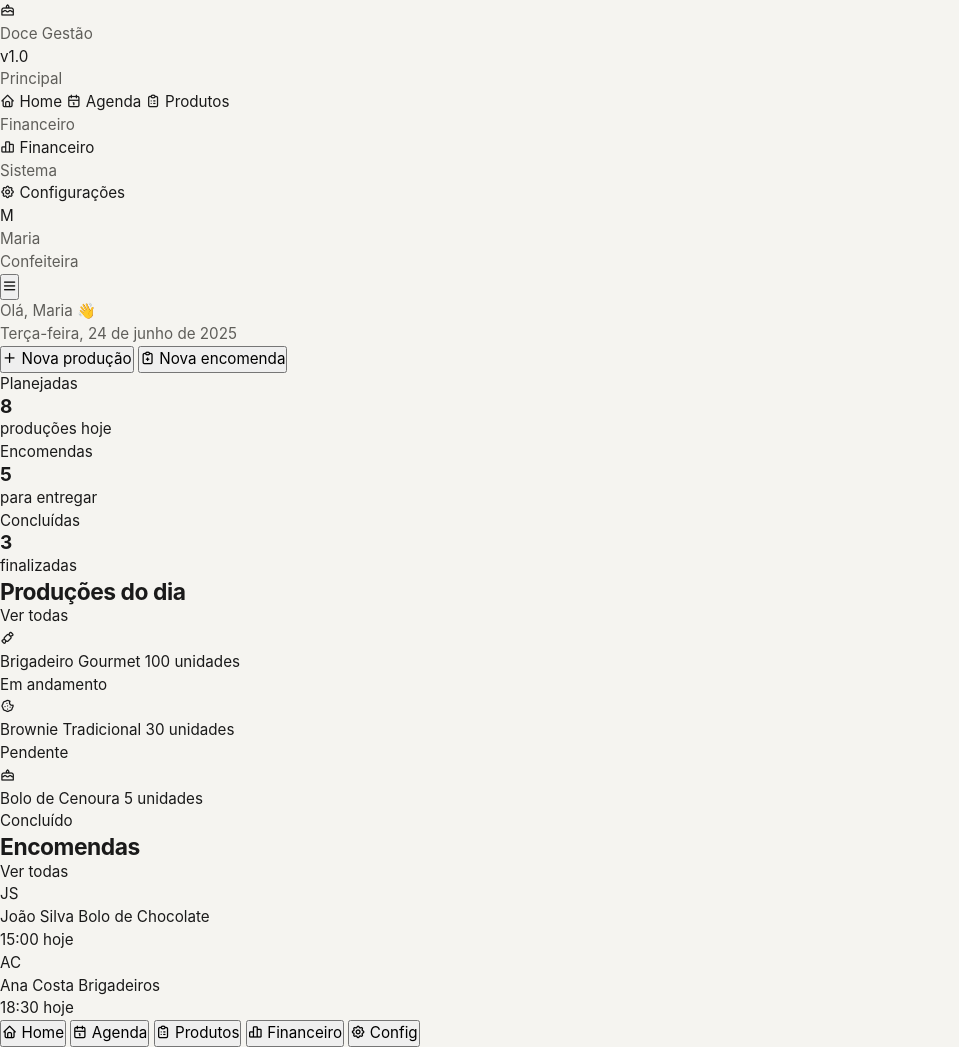
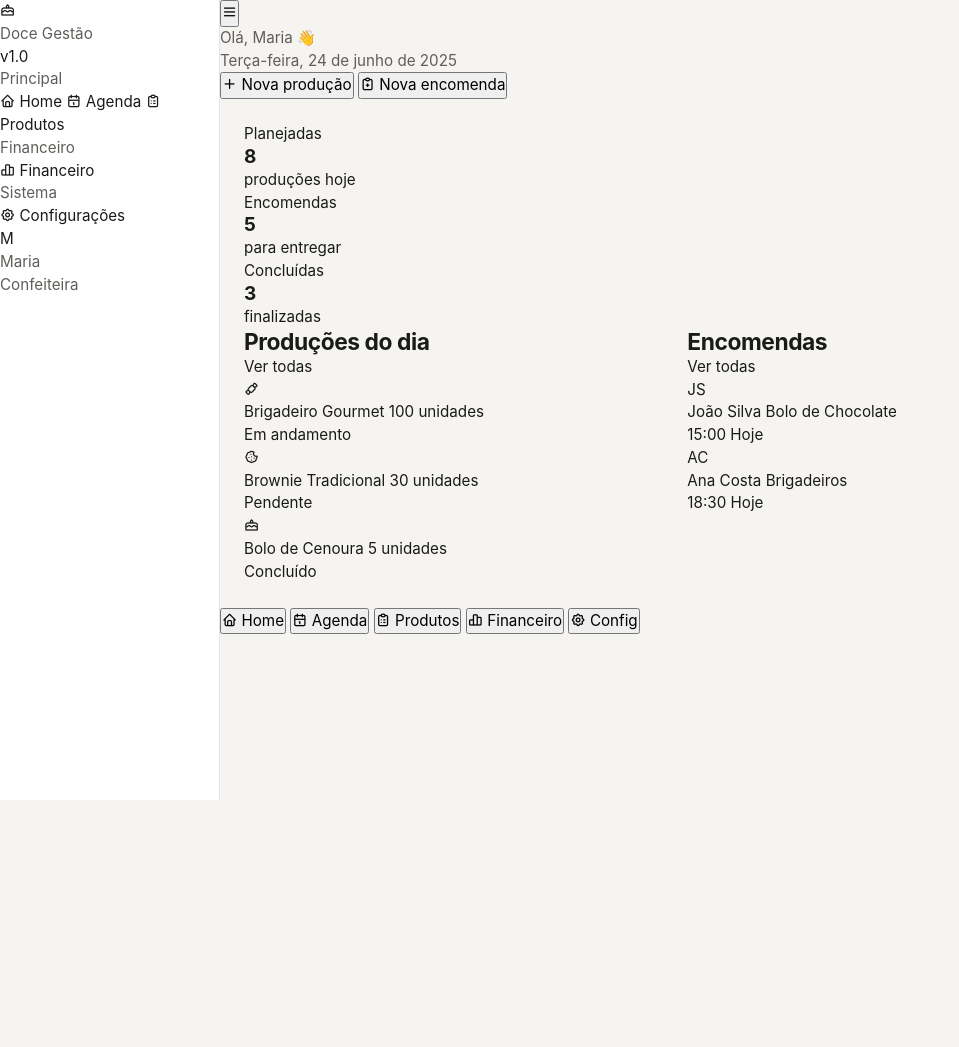
Before and after one commit to AleRicDev/AgendaConfeitaria, a plain HTML site: page index.html in a window 1280 px wide. Shown: the whole page, without its empty margins (0-959 px from the left). After the commit the page ends 800 px from the top, so only its background shows below. Drawn offline with Linux system fonts and the light colour scheme.

Commit message:
feat: create initial layout and improve HTML structure

```diff
--- a/index.html
+++ b/index.html
@@ -7,34 +7,32 @@
 
   <title>Doce Gestão</title>
 
-  <!-- FONTES -->
-  <link rel="preconnect" href="https://fonts.googleapis.com">
-  <link rel="preconnect" href="https://fonts.gstatic.com" crossorigin>
-  <link href="https://fonts.googleapis.com/css2?family=Inter:wght@400;500;600;700&display=swap" rel="stylesheet">
-
-  <!-- ÍCONES -->
-  <link rel="stylesheet" href="https://cdn.jsdelivr.net/npm/@tabler/icons-webfont@latest/tabler-icons.min.css">
+  <!-- Tabler Icons -->
+  <link rel="stylesheet"
+    href="https://cdn.jsdelivr.net/npm/@tabler/icons-webfont@latest/tabler-icons.min.css">
 
   <!-- CSS -->
-  <link rel="stylesheet" href="src/css/index.css">
+  <link rel="stylesheet" href="./src/css/index.css">
 </head>
 
 <body>
 
-<div class="layout">
+  <div class="app-shell">
 
     <!-- SIDEBAR -->
     <aside class="sidebar">
 
       <div class="sidebar-brand">
+
         <div class="sidebar-brand-icon">
-        <i class="ti ti-cake" aria-hidden="true"></i>
+          <i class="ti ti-cake"></i>
         </div>
 
         <div class="sidebar-brand-text">
           <p class="sidebar-title">Doce Gestão</p>
           <span class="sidebar-version">v1.0</span>
         </div>
+
       </div>
 
       <nav class="sidebar-nav">
@@ -75,12 +73,16 @@
       <div class="sidebar-footer">
 
         <div class="user">
-        <div class="user-avatar">M</div>
+
+          <div class="user-avatar">
+            M
+          </div>
 
           <div class="user-info">
             <p class="user-name">Maria</p>
             <p class="user-role">Confeiteira</p>
           </div>
+
         </div>
 
       </div>
@@ -88,7 +90,7 @@
     </aside>
 
     <!-- MAIN -->
-  <div class="main">
+    <div class="main-layout">
 
       <!-- TOPBAR -->
       <header class="topbar">
@@ -101,7 +103,9 @@
 
           <div class="topbar-text">
             <p class="topbar-greeting">Olá, Maria 👋</p>
-          <p class="topbar-date">Terça-feira, 24 de junho de 2025</p>
+            <p class="topbar-date">
+              Terça-feira, 24 de junho de 2025
+            </p>
           </div>
 
         </div>
@@ -122,7 +126,7 @@
 
       </header>
 
-    <!-- CONTENT -->
+      <!-- CONTEÚDO -->
       <main class="content">
 
         <!-- STATS -->
@@ -176,7 +180,9 @@
                   </div>
                 </div>
 
-              <span class="badge badge-warning">Em andamento</span>
+                <span class="badge badge-warning">
+                  Em andamento
+                </span>
 
               </article>
 
@@ -195,7 +201,9 @@
                   </div>
                 </div>
 
-              <span class="badge badge-danger">Pendente</span>
+                <span class="badge badge-danger">
+                  Pendente
+                </span>
 
               </article>
 
@@ -214,7 +222,9 @@
                   </div>
                 </div>
 
-              <span class="badge badge-success">Concluído</span>
+                <span class="badge badge-success">
+                  Concluído
+                </span>
 
               </article>
 
@@ -243,21 +253,25 @@
 
                 <div class="item-meta">
                   <strong>15:00</strong>
-                <span>hoje</span>
+                  <span>Hoje</span>
                 </div>
 
               </article>
 
               <article class="list-item">
+
                 <div class="avatar">AC</div>
+
                 <div class="item-content">
                   <strong>Ana Costa</strong>
                   <span>Brigadeiros</span>
                 </div>
+
                 <div class="item-meta">
                   <strong>18:30</strong>
-                <span>hoje</span>
+                  <span>Hoje</span>
                 </div>
+
               </article>
 
             </div>
@@ -273,27 +287,27 @@
 
         <button class="mobile-nav-item is-active">
           <i class="ti ti-home"></i>
-        Home
+          <span>Home</span>
         </button>
 
         <button class="mobile-nav-item">
           <i class="ti ti-calendar"></i>
-        Agenda
+          <span>Agenda</span>
         </button>
 
         <button class="mobile-nav-item">
           <i class="ti ti-clipboard-list"></i>
-        Produtos
+          <span>Produtos</span>
         </button>
 
         <button class="mobile-nav-item">
           <i class="ti ti-chart-bar"></i>
-        Financeiro
+          <span>Financeiro</span>
         </button>
 
         <button class="mobile-nav-item">
           <i class="ti ti-settings"></i>
-        Config
+          <span>Config</span>
         </button>
 
       </nav>
@@ -302,5 +316,8 @@
 
   </div>
 
+  <script src="./js/main.js"></script>
+
 </body>
+
 </html>
--- a/src/css/index.css
+++ b/src/css/index.css
@@ -1 +1,2 @@
 @import "./global.css";
+@import "./layout.css";
--- /dev/null
+++ b/src/css/layout.css
@@ -0,0 +1,87 @@
+/* ================================
+LAYOUT BASE (APP SHELL)
+================================ */
+
+.app-shell {
+  display: flex;
+  min-height: 100vh;
+  background: var(--bg);
+}
+
+/* ================================
+SIDEBAR (estrutura, não estilo interno)
+================================ */
+
+.sidebar {
+  width: 220px;
+  min-width: 220px;
+  display: flex;
+  flex-direction: column;
+  background: var(--surface);
+  border-right: 1px solid var(--border);
+}
+
+/* ================================
+MAIN AREA
+================================ */
+
+.main {
+  flex: 1;
+  display: flex;
+  flex-direction: column;
+  overflow: hidden;
+  min-width: 0;
+}
+
+/* ================================
+CONTENT AREA
+================================ */
+
+.content {
+  flex: 1;
+  padding: var(--space-6);
+  overflow-y: auto;
+}
+
+/* ================================
+GRID PRINCIPAL DO CONTEÚDO
+================================ */
+
+.grid {
+  display: grid;
+  grid-template-columns: 2fr 1fr;
+  gap: var(--space-6);
+  align-items: start;
+}
+
+/* ================================
+UTILITÁRIOS DE LAYOUT
+================================ */
+
+.container {
+  width: 100%;
+  max-width: 1100px;
+  margin: 0 auto;
+  padding: 0 var(--space-6);
+}
+
+/* ================================
+SCROLL BEHAVIOR (MAIN AREA)
+================================ */
+
+.main::-webkit-scrollbar {
+  width: 6px;
+}
+
+.main::-webkit-scrollbar-thumb {
+  background: var(--border);
+  border-radius: var(--radius-full);
+}
+
+/* ================================
+AJUSTE DE ALTURA INTERNA
+================================ */
+
+.app-shell {
+  align-items: stretch;
+}
```
Also changed, not shown: src/css/sidebar.css (added). Lines whose indentation alone changed are shown as unchanged.
